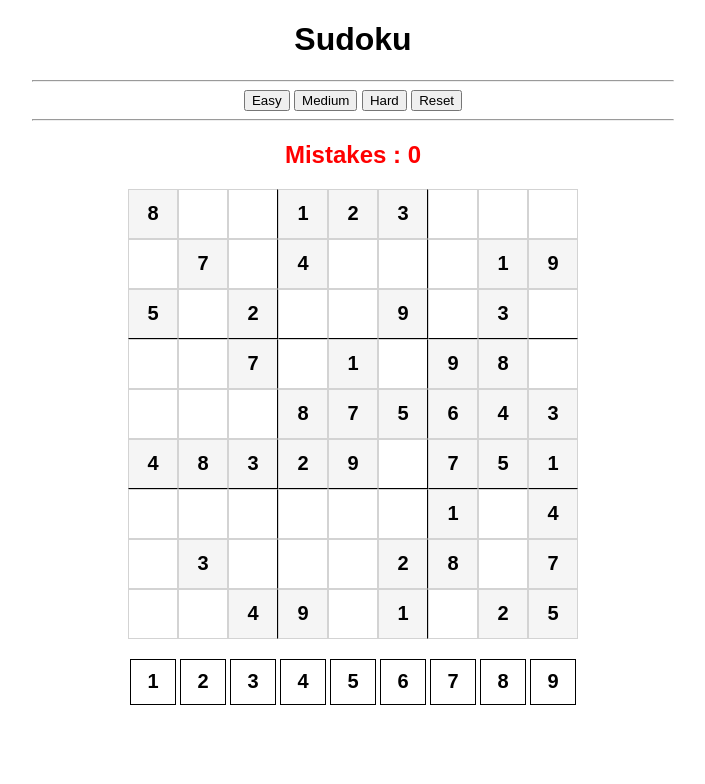
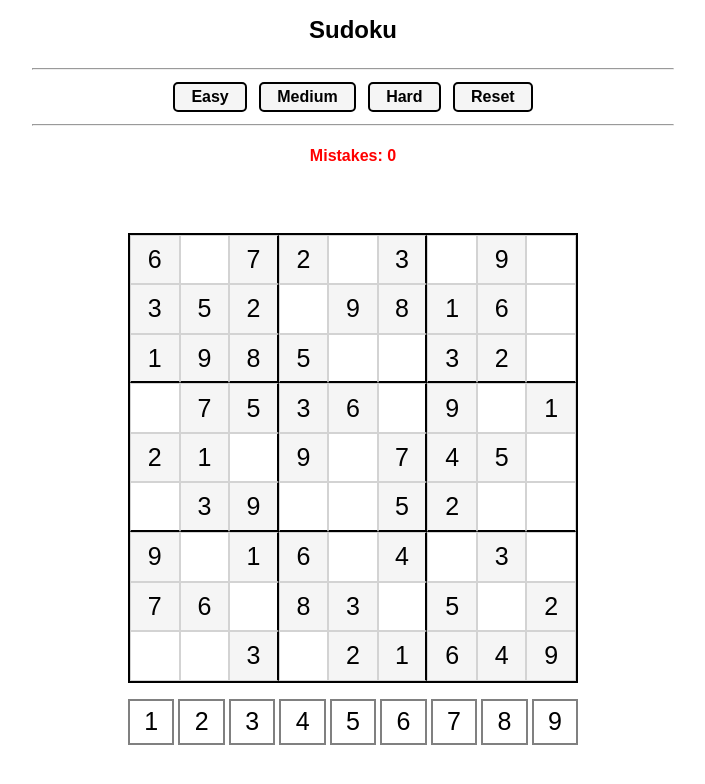
Before and after one commit to GitArsene/Projet, a plain HTML site: page assets/sudoku/sudoku.html in a window 1280 px wide. Both pictures are taken after a click on the button "Easy". Shown: the whole page, without its empty margins (287-992 px from the left). Drawn offline with Linux system fonts and the light colour scheme.

Commit message:
sudoku final

```diff
--- a/assets/sudoku/sudoku.css
+++ b/assets/sudoku/sudoku.css
@@ -1,73 +1,143 @@
 body {
     font-family: Arial, Helvetica, sans-serif;
     text-align: center;
+
+    display: flex;
+    flex-direction: column;
+    justify-content: flex-start;
+    align-items: center;
+    height: 100vh;
+    margin: 0;
+
 }
 
 hr {
-    width: 50vw;
+    width: 50%;
+}
+
+h1 {
+    position : sticky;
+    font-size: 3vmin;
+}
+
+button {
+    background-color: whitesmoke;
+    border: 2px solid black;
+    color: black;
+    font-size: 2vmin; /* Scale font size relative to the viewport */
+    font-weight: bold;
+    padding: 0.5vmin 2vmin;
+    margin: 0.5vmin;
+    border-radius: 5px;
+    cursor: pointer;
+    transition: background-color 0.3s ease, transform 0.2s ease; /* Smooth transitions */
+}
+
+button:hover {
+    background-color: lightgray; /* Slightly darker shade on hover */
+    transform: scale(1.05); /* Slight zoom effect on hover */
+}
+
+button:active {
+    background-color: gray; /* Darker shade when clicked */
+    transform: scale(0.95); /* Slight shrink effect when clicked */
 }
 
 #errors {
     color: red;
+    font-size: 2vmin;
+    margin: 1vw 1vw;
+}
+
+#game-container {
+    display: flex;
+    flex-direction: column;
+    justify-content: center;
+    align-items: center;
+    gap: 2vmin;
+    width: 100%;
+    height: 100vh; /* Make the container fill the viewport height */
+    max-width: 1000px;
+    padding : 0px;
+    margin: 0 auto;
+    box-sizing: border-box;
 }
 
 #board {
-    width: 450px;
-    height: 450px;
-
-    margin: 0 auto;
-    display: flex;
-    flex-wrap: wrap;
+    width: 70vmin; /* Ensure the board has a fixed size */
+    height: 70vmin;
+    max-width: 450px;
+    max-height: 450px;
+    display: grid;
+    grid-template-columns: repeat(9, 1fr); /* 9 equal columns */
+    grid-template-rows: repeat(9, 1fr); /* 9 equal rows */
+    border: 2px solid black;
+    box-sizing: border-box;
 }
 
 .tile {
-    width: 48px;
-    height: 48px;
+    flex: 1 0 11%;
+    height: auto;
+    width: auto;
     border: 1px solid lightgray;
 
     /* text */
-    font-size: 20px;
-    font-weight: bold;
+    font-size: 25px;
     display: flex;
     justify-content: center;
     align-items: center;
-
+    box-sizing: border-box;
 }
 
 #digits {
-    width: 450px;
-    height: 50px;
-    margin: 0 auto;
-    display: flex;
-    flex-wrap: wrap;
+    display: grid;
+    grid-template-columns: repeat(9, 1fr); /* Create a single row with 9 columns */
+    grid-template-rows: 1fr; /* Single row */
+    width: 70vmin;
+    height: auto;
+    max-width: 450px;
+    margin: 0;
+    padding: 0;
+    gap: 0.5vmin;
+    box-sizing: border-box;
 }
 
 .number {
-    width: 44px;
-    height: 44px;
-    border: 1px solid black;
-    margin: 2px;
+    width: 100%;
+    height: 100%;
+    aspect-ratio: 1;
+    border: 2px solid gray;
+    margin: 0;
+    padding: 0;
+    transition: background-color 0.3s ease, transform 0.2s ease;
 
     /* text */
-    font-size: 20px;
-    font-weight: bold;
+    font-size: 25px;
     display: flex;
     justify-content: center;
     align-items: center;
+    box-sizing: border-box;
+}
 
+.number:hover {
+    cursor: pointer;
+    background-color: lightgray;
+    transform: scale(1.05);
 }
 
 .number-selected {
     background-color: gray;
+    transform: scale(0.95);
 }
 
 .tile-start {
-    background-color: whitesmoke;
+    background-color: whitesmoke; /* Light background for starting tiles */
 }
 
 .horizontal-line {
-    border-bottom: 1px solid black;
+    border-bottom: 2px solid black; /* Thicker line for 3x3 grid separation */
 }
+
 .vertical-line {
-    border-right: 1px solid black;
+    border-right: 2px solid black; /* Thicker line for 3x3 grid separation */
 }
--- a/assets/sudoku/sudoku.html
+++ b/assets/sudoku/sudoku.html
@@ -18,12 +18,12 @@
             <button id="reset">Reset</button>
         </div>
         <hr>
-        <h2 id="errors">Mistakes : 0</h2>
-
+        <h2 id="errors">Mistakes: 0</h2>
         <!--- Sudoku Board --->
-        <div id="board"></div>
-        <br>
-        <div id="digits"></div>
+        <div id="game-container">
+            <div id="board"></div>
+            <div id="digits"></div>
+        </div>
 
     </body>
 </html>
--- a/assets/sudoku/sudoku.js
+++ b/assets/sudoku/sudoku.js
@@ -1,5 +1,108 @@
 //Generator for Sudoku puzzle
-var difficulty = 40;
+var difficulty = 40; //Defaul difficulty
+
+// Sudoku game
+var numSelected = null;
+var tileSelected = null;
+
+var errors = 0;
+
+// Load the game when the window is loaded
+window.onload = function () {
+    console.log("Script loaded and running");
+    loadErrors(); // Load the saved number of mistakes
+    setGame();
+
+    // Add event listeners to difficulty buttons
+    document.getElementById("easy").addEventListener("click", function () {
+        setDifficulty(30); // Easy: fewer cells removed
+    });
+    document.getElementById("medium").addEventListener("click", function () {
+        setDifficulty(40); // Medium: default difficulty
+    });
+    document.getElementById("hard").addEventListener("click", function () {
+        setDifficulty(60); // Hard: more cells removed
+    });
+
+    document.getElementById("reset").addEventListener("click", resetGame); // Reset button
+};
+
+function setDifficulty(level) {
+    difficulty = level; // Update the difficulty level
+    resetGame(); // Reset the game with the new difficulty
+}
+
+function setGame() { // Sets up the Sudoku game
+    let board, solution;
+
+    // Check if there is a saved game in localStorage
+    if (localStorage.getItem("board") && localStorage.getItem("solution")) {
+        board = JSON.parse(localStorage.getItem("board"));
+        solution = JSON.parse(localStorage.getItem("solution"));
+    } else {
+        // Generate a new Sudoku puzzle
+        let generated = generateSudoku();
+        board = generated.board;
+        solution = generated.solution;
+
+        // Save the generated board and solution to localStorage
+        localStorage.setItem("board", JSON.stringify(board));
+        localStorage.setItem("solution", JSON.stringify(solution));
+    }
+
+    // Digits 1-9
+    for (var i = 1; i <= 9; i++) {
+        var number = document.createElement("div");
+        number.id = i;
+        number.innerText = i;
+        number.addEventListener("click", selectNumber);
+        number.classList.add("number");
+        document.getElementById("digits").appendChild(number);
+    }
+
+    // Board 9x9
+    for (let r = 0; r < 9; r++) {
+        for (let c = 0; c < 9; c++) {
+            let tile = document.createElement("div");
+            tile.id = r.toString() + "-" + c.toString();
+
+            if (board[r][c] != 0) {
+                tile.innerText = board[r][c];
+                tile.classList.add("tile-start");
+            }
+
+            if (r == 2 || r == 5) {
+                tile.classList.add("horizontal-line");
+            }
+
+            if (c == 2 || c == 5) {
+                tile.classList.add("vertical-line");
+            }
+
+            tile.addEventListener("click", selectTile);
+            tile.classList.add("tile");
+            document.getElementById("board").append(tile);
+        }
+    }
+}
+
+function resetGame() {
+    // Clear board and digits
+    document.getElementById("board").innerHTML = ""; // Clear the board
+    document.getElementById("digits").innerHTML = ""; // Clear the digits
+
+    // Clear local storage
+    localStorage.removeItem("board");
+    localStorage.removeItem("solution");
+    localStorage.removeItem("errors"); // Reset the saved mistakes
+
+    // Reset errors
+    errors = 0;
+    updateErrors();
+
+    // Start a new game
+    setGame();
+}
 
 function generateSudoku() { // Returns an object with the board and solution
     let board = createEmptyBoard();
@@ -132,98 +235,20 @@ function randomCell() { // Returns a random cell index between 0 and 80
     return Math.floor(Math.random() * 81);
 }
 
-// Sudoku game
-var numSelected = null;
-var tileSelected = null;
-
-var errors = 0;
-
-// Load the game when the window is loaded
-window.onload = function() {
-    console.log("Script loaded and running");
-    setGame();
-
-    document.getElementById("reset").addEventListener("click", resetGame); // Reset button
-}
-
-function setGame() { // Sets up the Sudoku game
-    let board, solution;
-
-    // Check if there is a saved game in localStorage
-    if (localStorage.getItem("board") && localStorage.getItem("solution")) {
-        board = JSON.parse(localStorage.getItem("board"));
-        solution = JSON.parse(localStorage.getItem("solution"));
+function selectNumber() { // Selects or unselects a number from the digits
+    if (numSelected === this) {
+        // If the clicked number is already selected, unselect it
+        numSelected.classList.remove("number-selected");
+        numSelected = null;
     } else {
-        // Generate a new Sudoku puzzle
-        let generated = generateSudoku();
-        board = generated.board;
-        solution = generated.solution;
-
-        // Save the generated board and solution to localStorage
-        localStorage.setItem("board", JSON.stringify(board));
-        localStorage.setItem("solution", JSON.stringify(solution));
+        // If a different number is selected, unselect the previous one
+        if (numSelected != null) {
+            numSelected.classList.remove("number-selected");
+        }
+        // Select the clicked number
+        numSelected = this;
+        numSelected.classList.add("number-selected");
     }
-
-    // Digits 1-9
-    for (var i = 1; i <= 9; i++) {
-        var number = document.createElement("div");
-        number.id = i;
-        number.innerText = i;
-        number.addEventListener("click", selectNumber);
-        number.classList.add("number");
-        document.getElementById("digits").appendChild(number);
-    }
-
-    // Board 9x9
-    for (let r = 0; r < 9; r++) {
-        for (let c = 0; c < 9; c++) {
-            let tile = document.createElement("div");
-            tile.id = r.toString() + "-" + c.toString();
-
-            if (board[r][c] != 0) {
-                tile.innerText = board[r][c];
-                tile.classList.add("tile-start");
-            }
-
-            if (r == 2 || r == 5) {
-                tile.classList.add("horizontal-line");
-            }
-
-            if (c == 2 || c == 5) {
-                tile.classList.add("vertical-line");
-            }
-
-            tile.addEventListener("click", selectTile);
-            tile.classList.add("tile");
-            document.getElementById("board").append(tile);
-        }
-    }
-}
-
-function resetGame() {
-    //clear board and digits
-    document.getElementById("board").innerHTML = ""; // Clear the board
-    document.getElementById("digits").innerHTML = ""; // Clear the digits
-
-    //clear local storage
-    localStorage.removeItem("board");
-    localStorage.removeItem("solution");
-
-    //reset errors
-    errors = 0;
-    updateErrors();
-
-    //new game
-    setGame();
-}
-
-function selectNumber() { // Selects a number from the digits
-    if (numSelected != null) {
-        numSelected.classList.remove("number-selected");
-    }
-
-    numSelected = this;
-    numSelected.classList.add("number-selected");
 }
 
 function selectTile() { // Selects a tile on the board
@@ -244,10 +269,14 @@ function selectTile() { // Selects a tile on the board
 
             // Update the board in localStorage
             let board = JSON.parse(localStorage.getItem("board"));
-            board[r][c] = numSelected.id;
+            board[r][c] = parseInt(numSelected.id);
             localStorage.setItem("board", JSON.stringify(board));
+
+            // Check for victory
+            checkVictory();
         } else {
             errors += 1;
+            localStorage.setItem("errors", errors); // Save the updated number of mistakes
             updateErrors();
         }
     }
@@ -256,3 +285,63 @@ function selectTile() { // Selects a tile on the board
 function updateErrors() { // Updates the number of errors displayed
     document.getElementById("errors").innerText = `Mistakes: ${errors}`;
 }
+
+function loadErrors() { // Load the saved number of mistakes from localStorage
+    if (localStorage.getItem("errors")) {
+        errors = parseInt(localStorage.getItem("errors"));
+    } else {
+        errors = 0; // Default to 0 if no saved value exists
+    }
+    updateErrors();
+}
+
+function checkVictory() {
+    let board = JSON.parse(localStorage.getItem("board"));
+    let solution = JSON.parse(localStorage.getItem("solution"));
+
+    // Check if the board matches the solution
+    for (let r = 0; r < 9; r++) {
+        for (let c = 0; c < 9; c++) {
+            if (board[r][c] !== solution[r][c]) {
+                return false; // Not solved yet
+            }
+        }
+    }
+
+    // If the board matches the solution, display the victory message
+    displayVictoryMessage();
+    return true;
+}
+
+function displayVictoryMessage() {
+    // Create a victory message container
+    const victoryContainer = document.createElement("div");
+    victoryContainer.id = "victory-message";
+    victoryContainer.style.position = "fixed";
+    victoryContainer.style.top = "50%";
+    victoryContainer.style.left = "50%";
+    victoryContainer.style.transform = "translate(-50%, -50%)";
+    victoryContainer.style.backgroundColor = "white";
+    victoryContainer.style.border = "2px solid black";
+    victoryContainer.style.padding = "20px";
+    victoryContainer.style.textAlign = "center";
+    victoryContainer.style.zIndex = "1000";
+
+    // Add the victory message
+    const message = document.createElement("p");
+    message.innerText = `Congratulations! You solved the puzzle with ${errors} mistakes.`;
+    victoryContainer.appendChild(message);
+
+    // Add a restart button
+    const restartButton = document.createElement("button");
+    restartButton.innerText = "Restart";
+    restartButton.style.marginTop = "10px";
+    restartButton.addEventListener("click", function () {
+        document.body.removeChild(victoryContainer); // Remove the victory message
+        resetGame(); // Restart the game
+    });
+    victoryContainer.appendChild(restartButton);
+
+    // Add the victory message to the body
+    document.body.appendChild(victoryContainer);
+}
```
